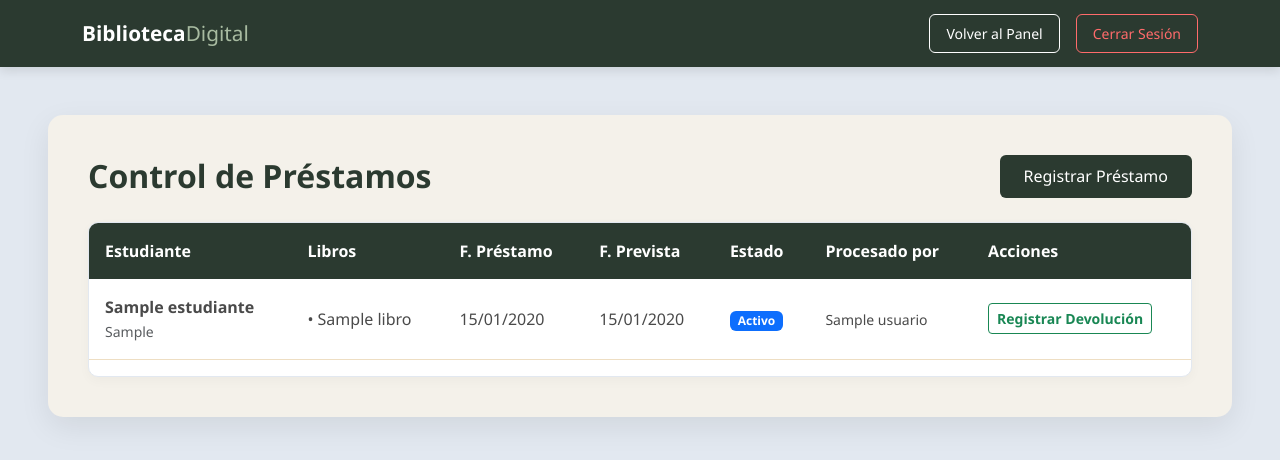
After one commit to Alvarad1107/sistema-biblioteca-digital, a PHP site: page /prestamos/prestamo_lista.php in a window 1280 px wide. The commit adds this page. Shown: the top 460 px of the page. Run offline with PHP 8.4, Linux system fonts and the light colour scheme; the visitor is signed in with stand-in values (Sample User, id 1); tables that the repository leaves empty or names only in its code hold one stand-in row (values such as "Sample post").

Commit message:
Se creó la carpeta prestamos y se añadio una nueva seccion al dashboard

```diff
--- /dev/null
+++ b/prestamos/prestamo_lista.php
@@ -0,0 +1,125 @@
+<?php
+session_start();
+if (!isset($_SESSION['correo'])) {
+    header("Location: ../index.php");
+    exit();
+}
+require '../config/conexion.php';
+
+// Regla de negocio automática: Actualizar estado a "atrasado"
+$sql_update_atrasados = "UPDATE prestamos SET estado = 'atrasado' WHERE estado = 'activo' AND fecha_devolucion_prevista < CURDATE()";
+$conn->query($sql_update_atrasados);
+
+// Obtener la lista de préstamos con los nombres de los libros y el bibliotecario
+$sql = "SELECT p.*, e.nombre_completo AS estudiante, e.carnet, u.nombre_completo AS bibliotecario,
+            (SELECT GROUP_CONCAT(l.titulo SEPARATOR '<br>• ')
+                FROM detalle_prestamo dp
+                JOIN libros l ON dp.id_libro = l.id
+                WHERE dp.id_prestamo = p.id) AS libros_prestados
+        FROM prestamos p
+        JOIN estudiantes e ON p.estudiante_id = e.id
+        JOIN usuarios u ON p.usuario_id = u.id
+        ORDER BY p.fecha_prestamo DESC";
+$resultado = $conn->query($sql);
+?>
+<!DOCTYPE html>
+<html lang="es">
+<head>
+    <meta charset="UTF-8">
+    <meta name="viewport" content="width=device-width, initial-scale=1.0">
+    <title>Gestión de Préstamos - Biblioteca Digital</title>
+    <link href="https://cdn.jsdelivr.net/npm/bootstrap@5.3.0/dist/css/bootstrap.min.css" rel="stylesheet">
+    <style>
+        body { background-color: #e2e8f0; color: #333333; font-family: 'Segoe UI', Tahoma, Geneva, Verdana, sans-serif; }
+        .navbar { background-color: #2b3a30; box-shadow: 0 4px 10px rgba(0,0,0,0.1); padding: 0.8rem 0; }
+        .navbar-brand { color: #ffffff !important; font-weight: 700; font-size: 1.3rem; }
+        .navbar-brand span { color: #a8bba1; font-weight: 400; }
+        .btn-outline-light-custom { border: 1px solid #ffffff; color: #ffffff; border-radius: 6px; transition: all 0.2s; }
+        .btn-outline-light-custom:hover { background-color: #ffffff; color: #2b3a30; }
+        .btn-logout { border: 1px solid #ff6b6b; color: #ff6b6b; border-radius: 6px; transition: all 0.2s; }
+        .btn-logout:hover { background-color: #ff6b6b; color: #ffffff; }
+        .main-card { background-color: #f4f1ea; border: none; border-radius: 15px; box-shadow: 0 10px 30px rgba(0,0,0,0.08); padding: 2.5rem; }
+        h2 { color: #2b3a30; font-weight: 700; }
+        .btn-dark-green { background-color: #2b3a30; color: #ffffff; border: none; border-radius: 6px; font-weight: 500; padding: 0.6rem 1.5rem; text-decoration: none; display: inline-block; }
+        .btn-dark-green:hover { background-color: #1e2922; color: #ffffff; }
+        .table-container { background-color: #ffffff; border-radius: 10px; overflow: hidden; box-shadow: 0 4px 12px rgba(0,0,0,0.03); border: 1px solid #e2e8f0; margin-top: 1.5rem; }
+        .table th { background-color: #2b3a30; color: #ffffff; font-weight: 600; padding: 16px; border: none; }
+        .table td { padding: 16px; vertical-align: middle; border-bottom: 1px solid #eedec3; color: #4a4a4a; }
+    </style>
+</head>
+<body>
+    <nav class="navbar mb-5">
+        <div class="container">
+            <a class="navbar-brand" href="../dashboard.php">Biblioteca<span>Digital</span></a>
+            <div class="d-flex">
+                <a href="../dashboard.php" class="btn btn-sm btn-outline-light-custom me-3 px-3 py-2">Volver al Panel</a>
+                <a href="../logout.php" class="btn btn-sm btn-logout px-3 py-2">Cerrar Sesión</a>
+            </div>
+        </div>
+    </nav>
+
+    <div class="container-fluid px-5 mb-5">
+        <div class="main-card">
+            <div class="d-flex justify-content-between align-items-center mb-4">
+                <h2 class="mb-0">Control de Préstamos</h2>
+                <a href="prestamo_form.php" class="btn-dark-green">Registrar Préstamo</a>
+            </div>
+
+            <?php if (isset($_GET['status']) && $_GET['status'] == 'devuelto'): ?>
+                <div class="alert alert-success border-0 rounded-3 shadow-sm">Los libros han sido devueltos y el stock se ha actualizado correctamente.</div>
+            <?php endif; ?>
+            <?php if (isset($_GET['status']) && $_GET['status'] == 'guardado'): ?>
+                <div class="alert alert-success border-0 rounded-3 shadow-sm">Préstamo registrado y stock descontado exitosamente.</div>
+            <?php endif; ?>
+            <?php if (isset($_GET['error'])): ?>
+                <div class="alert alert-danger border-0 rounded-3 shadow-sm"><?= htmlspecialchars($_GET['error']) ?></div>
+            <?php endif; ?>
+
+            <div class="table-container table-responsive">
+                <table class="table table-hover">
+                    <thead>
+                        <tr>
+                            <th>Estudiante</th>
+                            <th>Libros</th>
+                            <th>F. Préstamo</th>
+                            <th>F. Prevista</th>
+                            <th>Estado</th>
+                            <th>Procesado por</th>
+                            <th>Acciones</th>
+                        </tr>
+                    </thead>
+                    <tbody>
+                        <?php if ($resultado && $resultado->num_rows > 0): ?>
+                            <?php while($fila = $resultado->fetch_assoc()): ?>
+                                <tr>
+                                    <td><strong><?= htmlspecialchars($fila['estudiante']) ?></strong><br><small class="text-muted"><?= htmlspecialchars($fila['carnet']) ?></small></td>
+                                    <td>• <?= $fila['libros_prestados'] ?></td>
+                                    <td><?= date('d/m/Y', strtotime($fila['fecha_prestamo'])) ?></td>
+                                    <td class="<?= ($fila['estado'] == 'atrasado') ? 'text-danger fw-bold' : '' ?>"><?= date('d/m/Y', strtotime($fila['fecha_devolucion_prevista'])) ?></td>
+                                    <td>
+                                        <?php
+                                            if($fila['estado'] == 'activo') echo '<span class="badge bg-primary">Activo</span>';
+                                            elseif($fila['estado'] == 'atrasado') echo '<span class="badge bg-danger">Atrasado</span>';
+                                            else echo '<span class="badge bg-success">Devuelto</span><br><small class="text-muted">'.date('d/m/Y', strtotime($fila['fecha_devolucion_real'])).'</small>';
+                                        ?>
+                                    </td>
+                                    <td><small><?= htmlspecialchars($fila['bibliotecario']) ?></small></td>
+                                    <td>
+                                        <?php if($fila['estado'] == 'activo' || $fila['estado'] == 'atrasado'): ?>
+                                            <a href="prestamo_devolver.php?id=<?= $fila['id'] ?>" class="btn btn-sm btn-outline-success fw-bold" onclick="return confirm('¿Confirmar que el estudiante devolvió todos estos libros?');">Registrar Devolución</a>
+                                        <?php else: ?>
+                                            <span class="text-muted">Completado</span>
+                                        <?php endif; ?>
+                                    </td>
+                                </tr>
+                            <?php endwhile; ?>
+                        <?php else: ?>
+                            <tr><td colspan="7" class="text-center py-5 text-muted">No hay préstamos registrados.</td></tr>
+                        <?php endif; ?>
+                    </tbody>
+                </table>
+            </div>
+        </div>
+    </div>
+</body>
+</html>
```
Also changed, not shown: dashboard.php (+7 -0 lines), prestamos/prestamo_devolver.php (added, +44 -0 lines), prestamos/prestamo_form.php (added, +91 -0 lines), prestamos/prestamo_guardar.php (added, +58 -0 lines).
